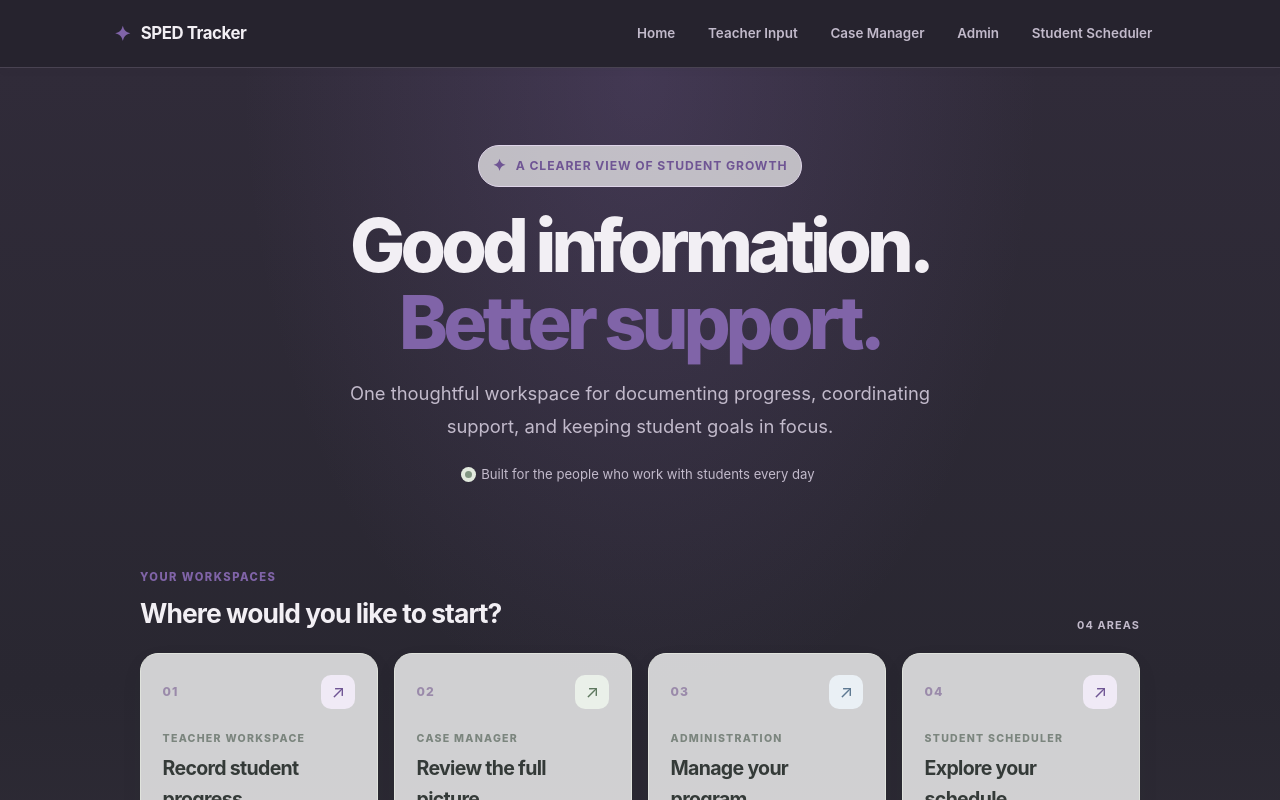
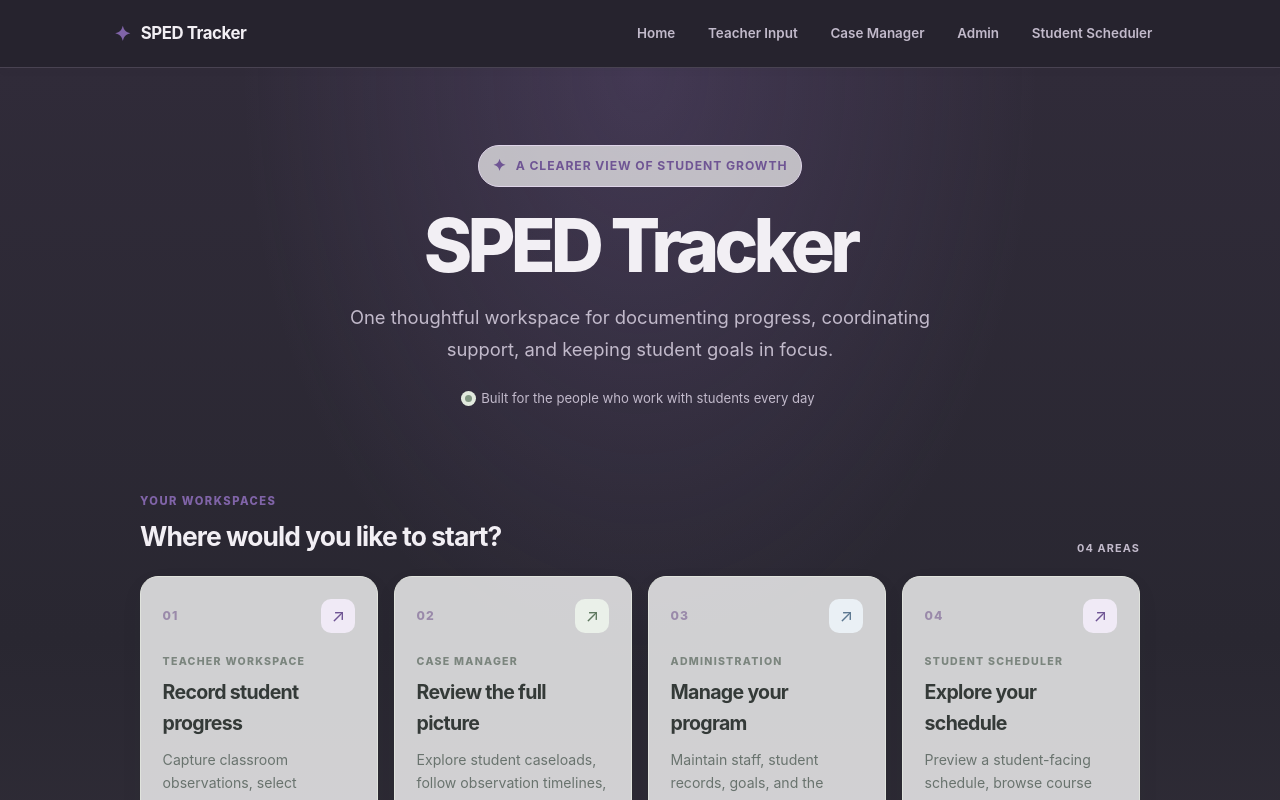
Before and after one commit to jjester58-eng/sped-tracker, a Next.js app: page / in a window 1280 px wide. Shown: the top 800 px of the page. Built offline with nearby package versions, Linux system fonts and the light colour scheme.

Commit message:
Update landing page product heading

```diff
--- a/app/page.tsx
+++ b/app/page.tsx
@@ -13,7 +13,7 @@ export default function HomePage() {
       <div className="home-shell">
         <section className="home-hero">
           <div className="home-kicker"><span className="home-kicker-mark">✦</span> A clearer view of student growth</div>
-          <h1>Good information.<br /><span>Better support.</span></h1>
+          <h1>SPED Tracker</h1>
           <p className="home-intro">One thoughtful workspace for documenting progress, coordinating support, and keeping student goals in focus.</p>
           <div className="home-hero-note"><span className="home-note-dot" />Built for the people who work with students every day</div>
         </section>
```
